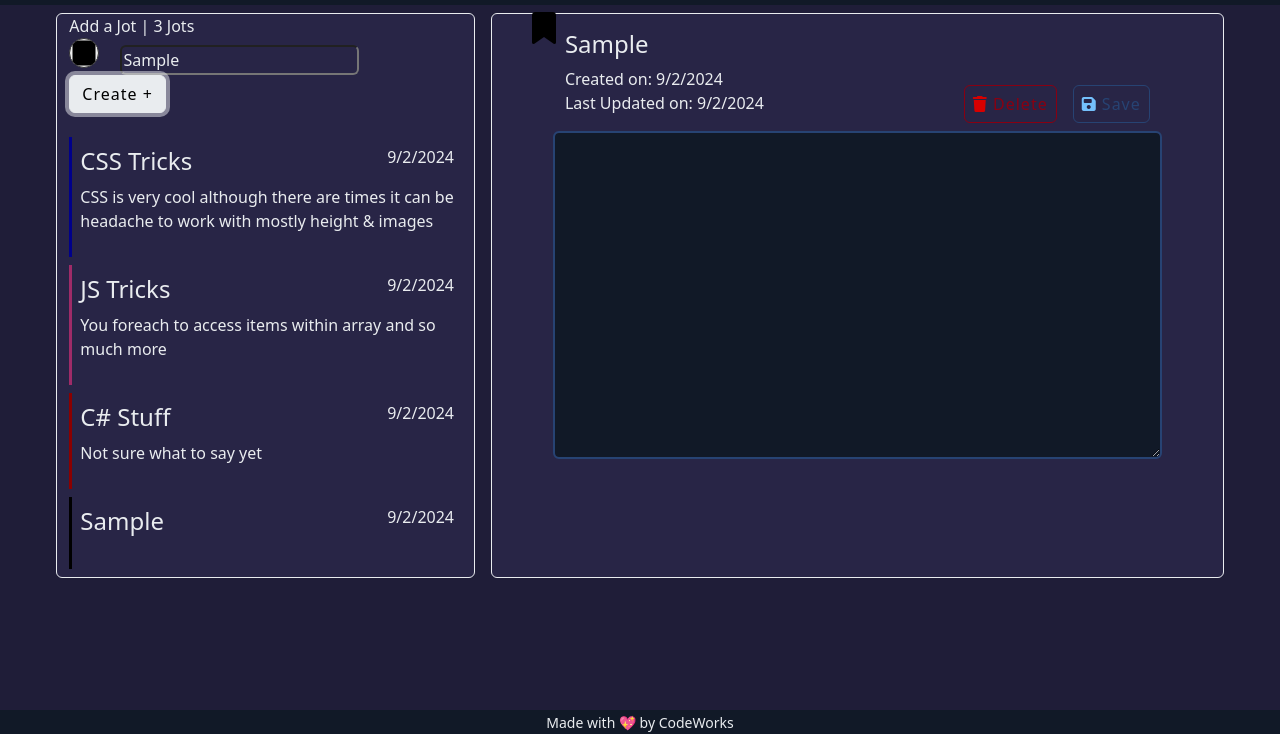
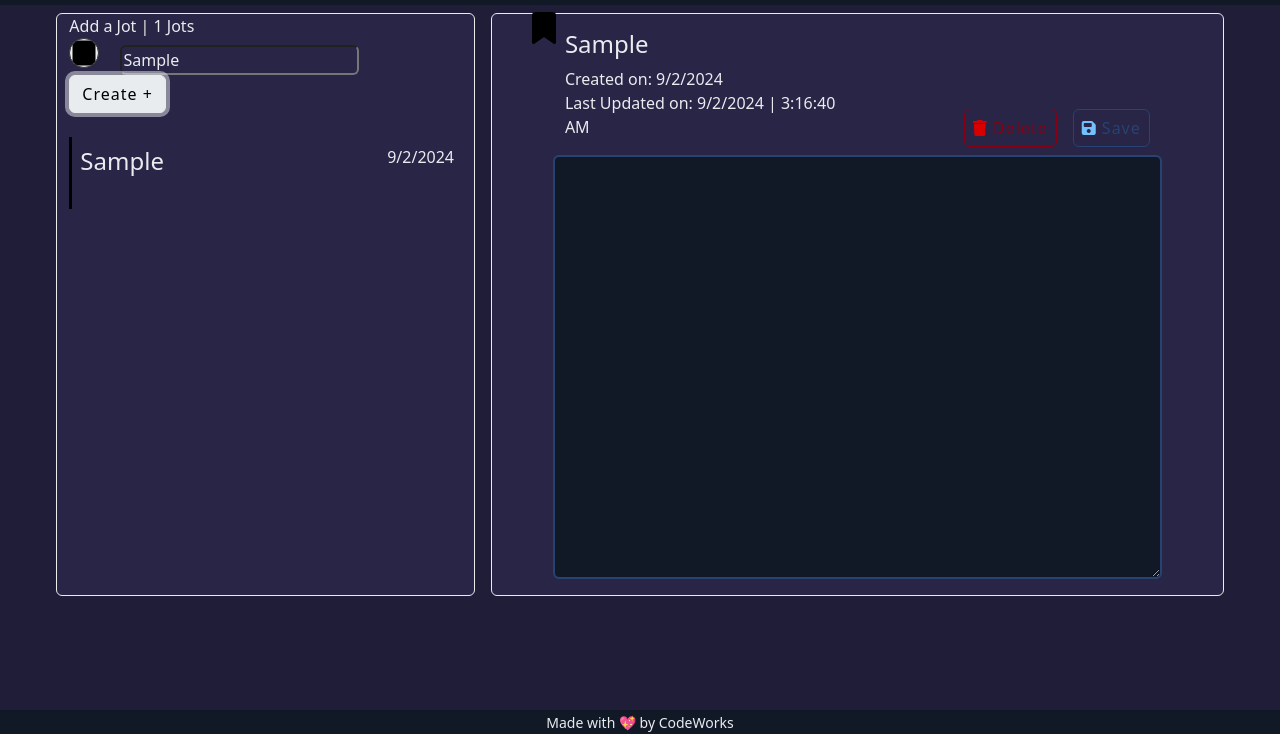
Before and after one commit to ESaucedo3/checkpoint3, a website with bundled scripts: page index.html in a window 1280 px wide. Both pictures are taken after typing "Sample" into the empty fields and a click on the button "Create +". Shown: the part 66-800 px from the top of the page. Built offline with nearby package versions, Linux system fonts and the light colour scheme; a script that the page names is missing.

Commit message:
date & localstorage

```diff
--- a/app/controllers/NotesController.js
+++ b/app/controllers/NotesController.js
@@ -6,13 +6,14 @@ import {setHTML} from '../utils/Writer.js';
 
 export class NotesController {
   constructor() {
-    console.log('Notes Controller Loaded');
-    this.drawNotes();
     AppState.on('notes', this.drawNotes);
+    notesService.loadNotes();
   }
 
   drawNotes() {
     const allNotes = AppState.notes;
+    let noteCount = document.getElementById('note-count');
+    noteCount.textContent = `Add a Jot | ${allNotes.length} Jots`;
     let notesList = '';
     allNotes.forEach((note) => (notesList += note.NotesTemplate));
     setHTML('notes-list', notesList);
--- a/app/models/Note.js
+++ b/app/models/Note.js
@@ -6,9 +6,8 @@ export class Note {
     this.title = data.title;
     this.color = data.color;
     this.body = data.body || '';
-    // NOTE Although new notes will recieve a new date, existing notes cannot
-    this.createdAt = new Date();
-    this.updatedAt = new Date();
+    this.createdAt = data.createdAt === undefined ? new Date() : new Date(data.createdAt);
+    this.updatedAt = data.updatedAt === undefined ? new Date() : new Date(data.updatedAt);
   }
 
   get NotesTemplate() {
@@ -36,7 +35,7 @@ export class Note {
                       <i class="fa-solid fa-bookmark fa-2xl position-absolute bookmark" style="color: ${this.color}"></i>
                       <h4>${this.title}</h4>
                       <p class="m-0">Created on: ${this.createdDate}</p>
-                      <p>Last Updated on: ${this.createdDate}</p>
+                      <p>Last Updated on: ${this.updatedFullDateAndTime}</p>
                     </div>
 
                     <div class="col-6 d-flex justify-content-end align-items-end mb-2">
@@ -48,14 +47,14 @@ export class Note {
                       </button>
                     </div>
 
-                    <textarea class="form-control border border-2 border-primary bg-dark text-light" id="body" rows="13" onblur="app.NotesController.updateNote()">${this.body}</textarea>
+                    <textarea class="form-control border border-2 border-primary bg-dark text-light" id="body" rows="17" onblur="app.NotesController.updateNote()">${this.body}</textarea>
                   </div>
                 </div>
               </div>`;
   }
 
   static get NoActiveNoteTemplate() {
-    return `<div class="position-absolute top-0 start-0 w-100 h-100 d-flex flex-column justify-content-center             align-items-center">
+    return `<div class="position-absolute top-0 start-0 w-100 h-100 d-flex flex-column justify-content-center align-items-center">
                 <img class="notes-img" src="assets/img/notes-img.png" alt="" />
                 <h3 class="text-light">Create or select a jot to start jotting</h3>
               </div>`;
@@ -64,4 +63,8 @@ export class Note {
   get createdDate() {
     return this.createdAt.toLocaleDateString();
   }
+
+  get updatedFullDateAndTime() {
+    return `${this.createdAt.toLocaleDateString()} | ${this.updatedAt.toLocaleTimeString()}`;
+  }
 }
--- a/app/services/NotesService.js
+++ b/app/services/NotesService.js
@@ -1,5 +1,6 @@
 import {AppState} from '../AppState.js';
 import {Note} from '../models/Note.js';
+import {loadState, saveState} from '../utils/Store.js';
 
 class NotesService {
   updateNote(updatedBody) {
@@ -8,11 +9,13 @@ class NotesService {
     actualNote.updatedAt = new Date();
     AppState.emit('activeNote');
     AppState.emit('notes');
+    this.saveNotes();
   }
   createNote(noteFormData) {
     const allNotes = AppState.notes;
     allNotes.push(new Note(noteFormData));
     AppState.activeNote = allNotes[allNotes.length - 1];
+    this.saveNotes();
   }
 
   deleteNote(noteId) {
@@ -20,6 +23,7 @@ class NotesService {
     const noteIndex = allNotes.findIndex((note) => note.id === noteId);
     allNotes.splice(noteIndex, 1);
     AppState.activeNote = null;
+    this.saveNotes();
   }
 
   setActiveNote(noteId) {
@@ -27,6 +31,15 @@ class NotesService {
     const foundNote = actualNotes.find((note) => note.id === noteId);
     AppState.activeNote = foundNote;
   }
+
+  saveNotes() {
+    saveState('notes', AppState.notes);
+  }
+
+  loadNotes() {
+    const notesFromLocalStorage = loadState('notes', [Note]);
+    AppState.notes = notesFromLocalStorage;
+  }
 }
 
 export const notesService = new NotesService();
--- a/index.html
+++ b/index.html
@@ -58,9 +58,9 @@
           <section class="col-md-4 rounded mood text-light border border-1 border-light mb-4 mb-md-0">
             <!-- NOTE Create Note -->
             <form onsubmit="app.NotesController.createNote()">
-              <p class="m-0 text">Add a Jot | 3 Jots</p>
+              <p id="note-count" class="m-0 text"></p>
               <input name="color" type="color" />
-              <input name="title" class="mx-3 rounded mood text-light" placeholder="Title" />
+              <input name="title" class="mx-3 rounded mood text-light" placeholder="Title" minlength="3" maxlength="15" required />
               <button class="btn btn-outline-light rounded mb-2">Create +</button>
             </form>
 
```
